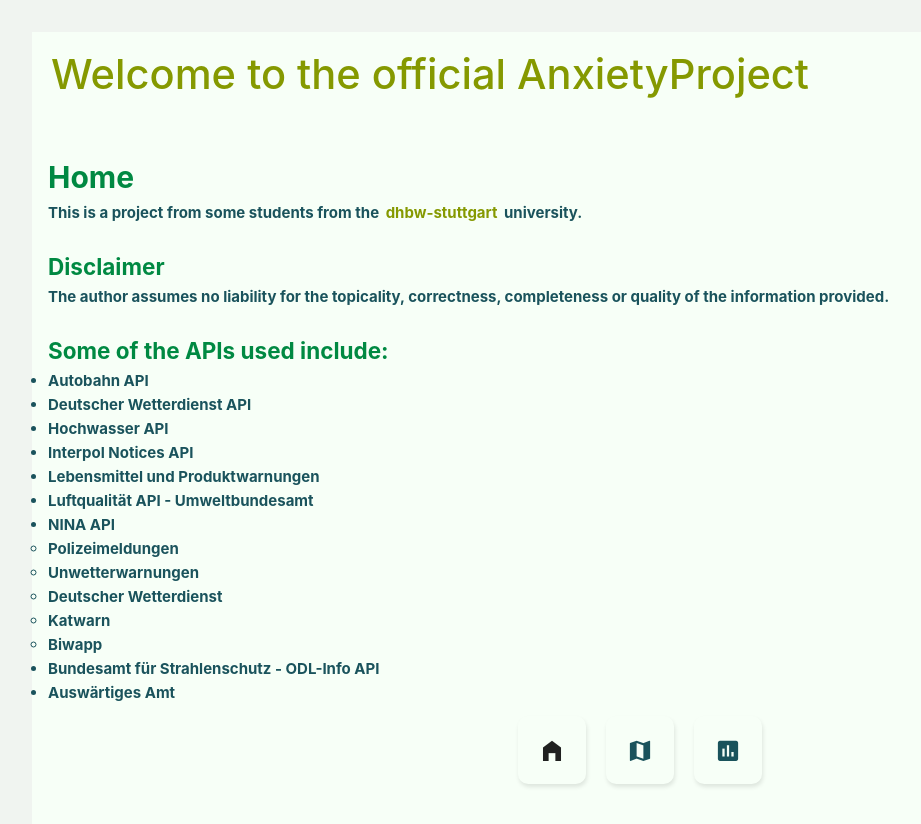
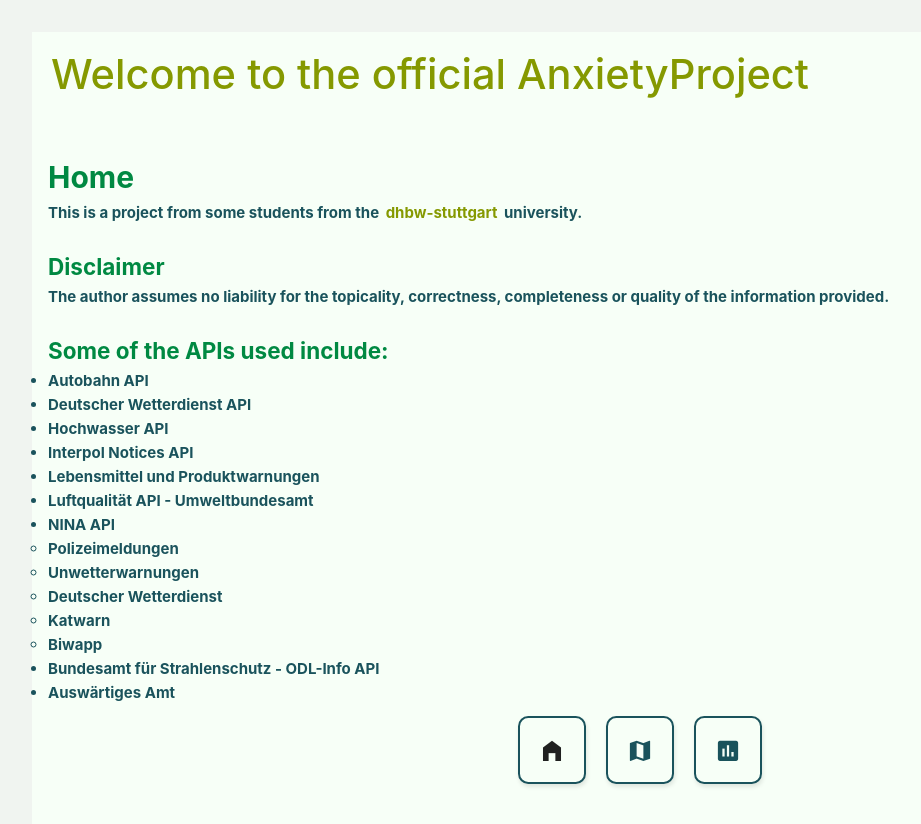
Before and after one commit to jujujuok/AnxietyFrontend, a Vue app: page / in a window 1280 px wide. Shown: the top 824 px of the page, without its empty margins (0-921 px from the left). Built offline with nearby package versions, Linux system fonts and the light colour scheme.

Commit message:
Add border to icon buttons

```diff
--- a/src/App.vue
+++ b/src/App.vue
@@ -8,9 +8,9 @@
   <v-app id="app-container">
     <footer>
       <nav>
-        <RouterLink class="router-button" to="/"><v-icon icon="mdi-home-variant"></v-icon></RouterLink>
-        <RouterLink class="router-button" to="/map"><v-icon icon="mdi-map"></v-icon></RouterLink>
-        <RouterLink class="router-button" to="/dashboard"><v-icon icon="mdi-chart-box"></v-icon></RouterLink>
+        <RouterLink class="router-button" style="border: 2px solid var(--dark-mode-text);" to="/"><v-icon icon="mdi-home-variant"></v-icon></RouterLink>
+        <RouterLink class="router-button" style="border: 2px solid var(--dark-mode-text);" to="/map"><v-icon icon="mdi-map"></v-icon></RouterLink>
+        <RouterLink class="router-button" style="border: 2px solid var(--dark-mode-text);" to="/dashboard"><v-icon icon="mdi-chart-box"></v-icon></RouterLink>
       </nav>
     </footer>
 
@@ -32,7 +32,6 @@
     text-decoration: none;
     background-color: var(--dark-mode-lighter-bg);
     color: var(--dark-mode-text);
-    border: none;
 }
 
 .router-button:hover {
```
